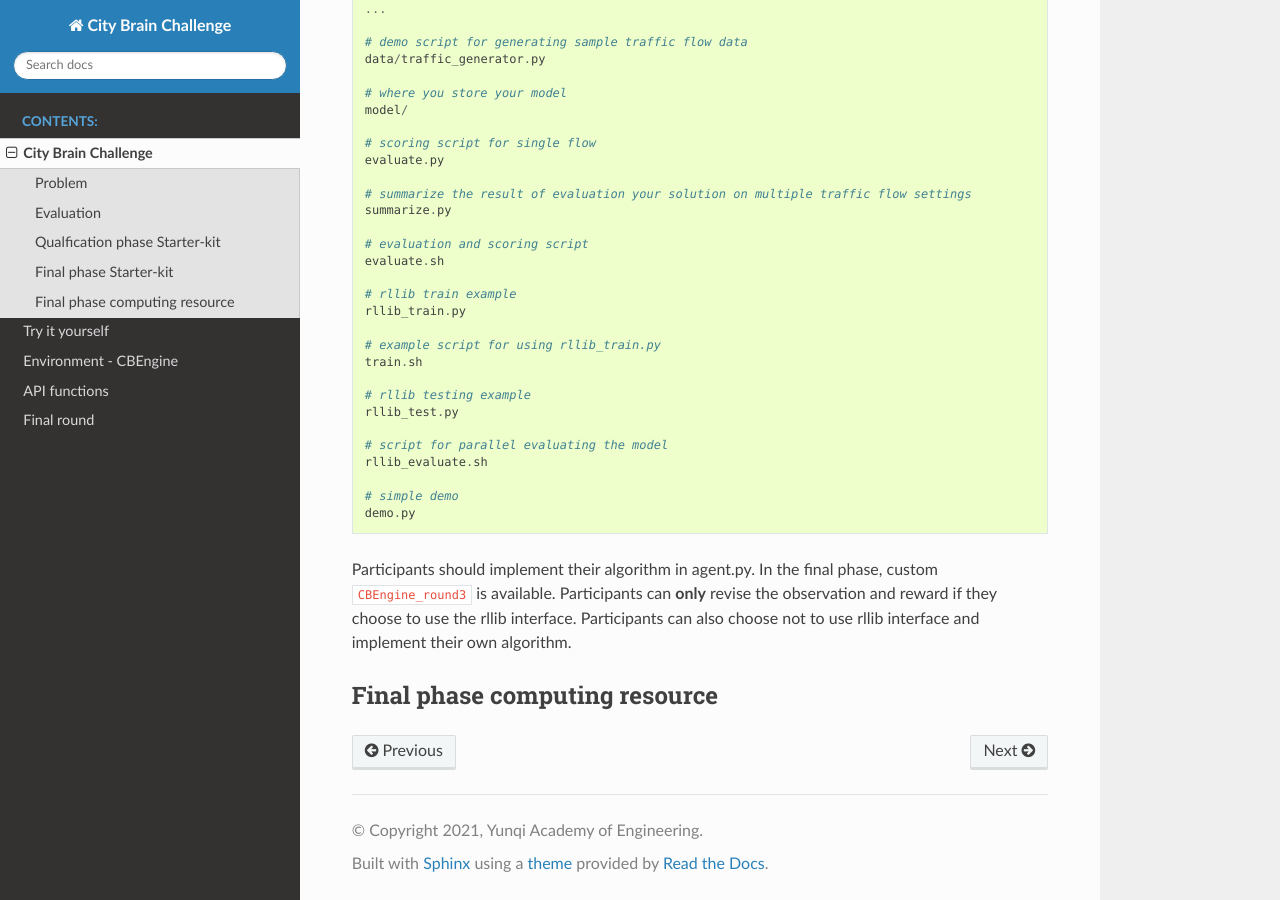
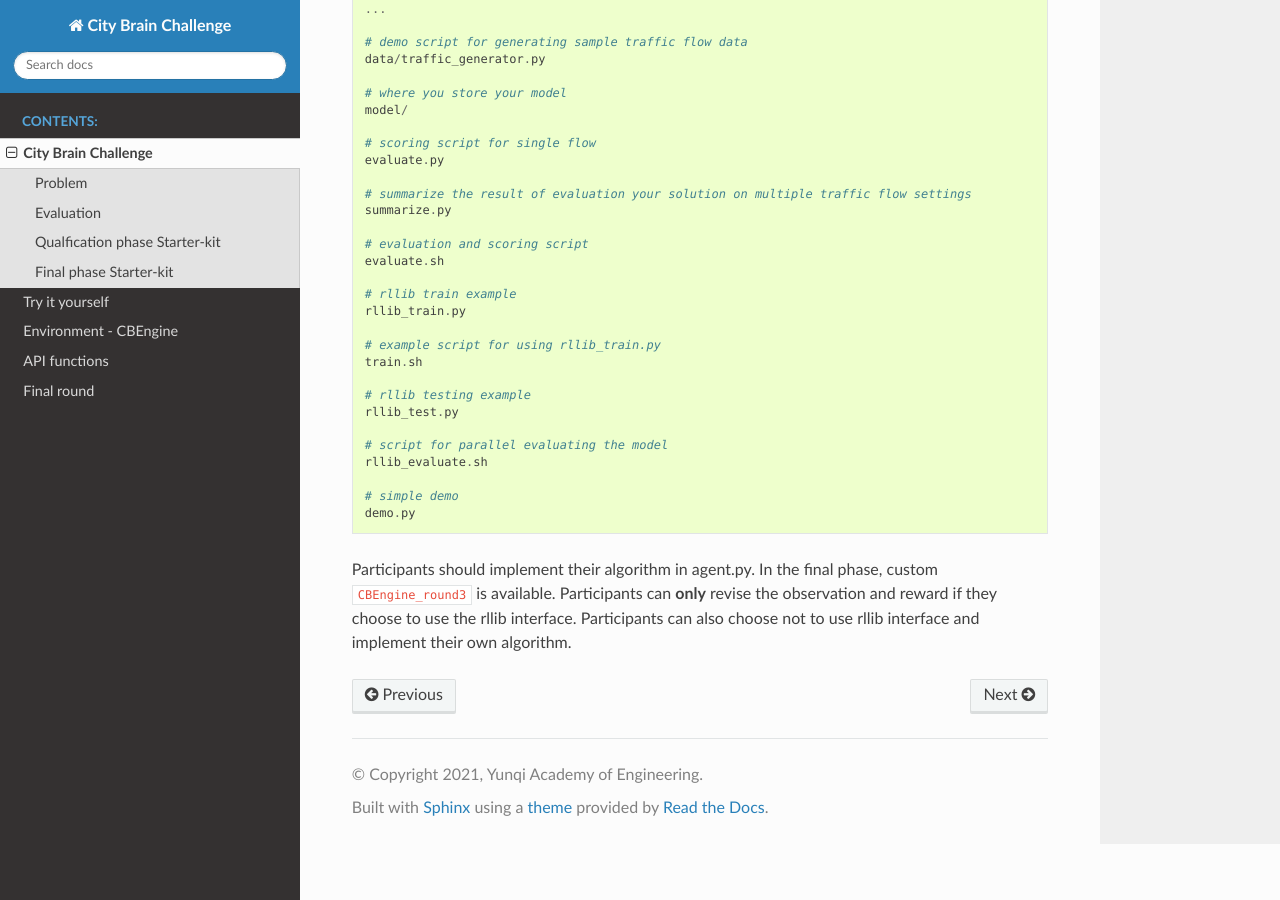
Before and after one commit to CityBrainChallenge/KDDCup2021-CityBrainChallenge, a Sphinx documentation site: the page built from docs/city-brain-challenge.rst, in a window 1280 px wide and 900 px high, scrolled down 2931 px. Built offline with Sphinx 7.4.7 and the Read the Docs theme 2.0.0, drawn with Linux system fonts in a browser that asks for light colours.

Commit message:
Update city-brain-challenge.rst

```diff
--- a/docs/city-brain-challenge.rst
+++ b/docs/city-brain-challenge.rst
@@ -130,7 +130,3 @@ Participant will get a ``starter-kit``. It contains::
     demo.py
 
 Participants should implement their algorithm in agent.py. In the final phase, custom ``CBEngine_round3`` is available. Participants can **only** revise the observation and reward if they choose to use the rllib interface. Participants can also choose not to use rllib interface and implement their own algorithm.
-
-======================
-Final phase computing resource
-======================
```
